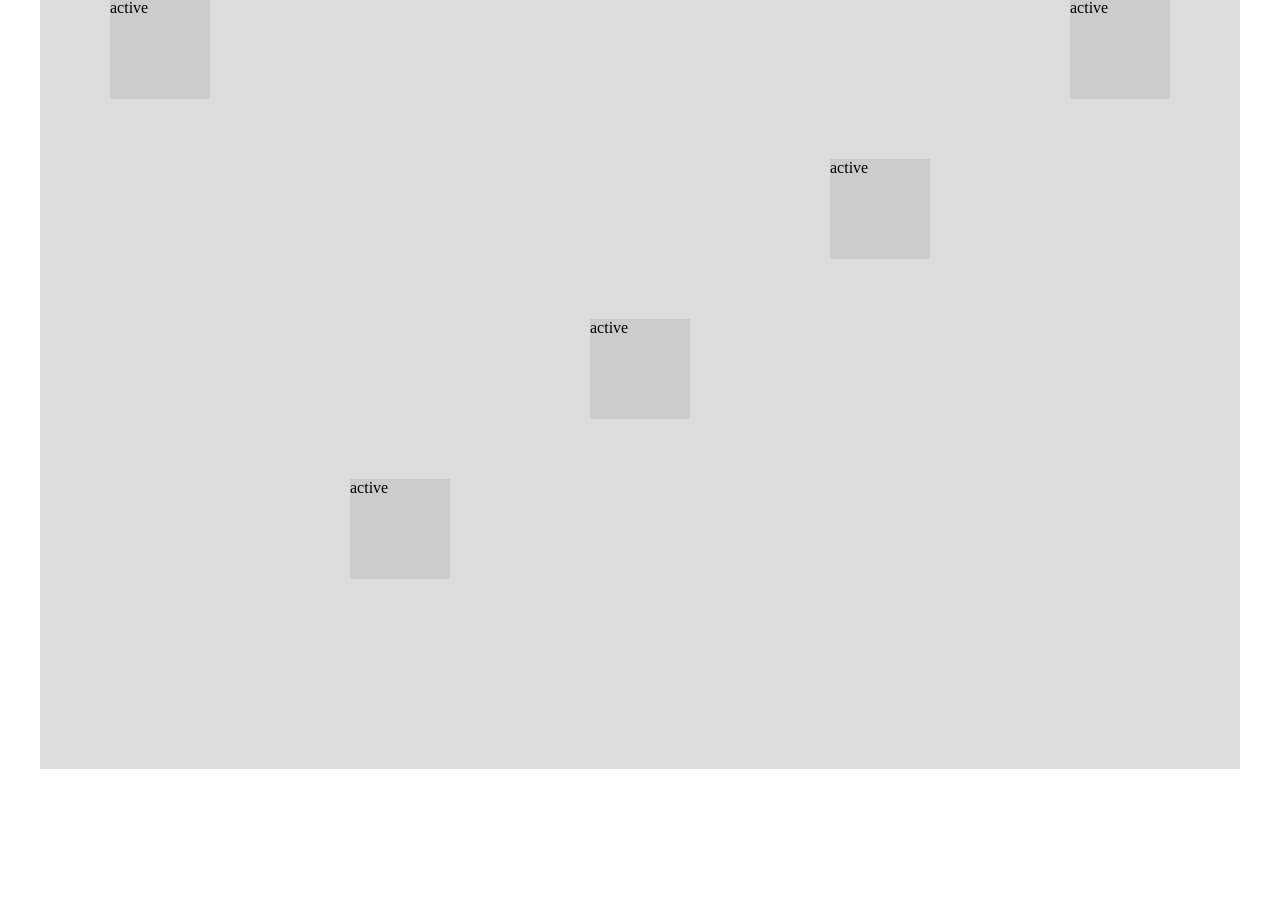
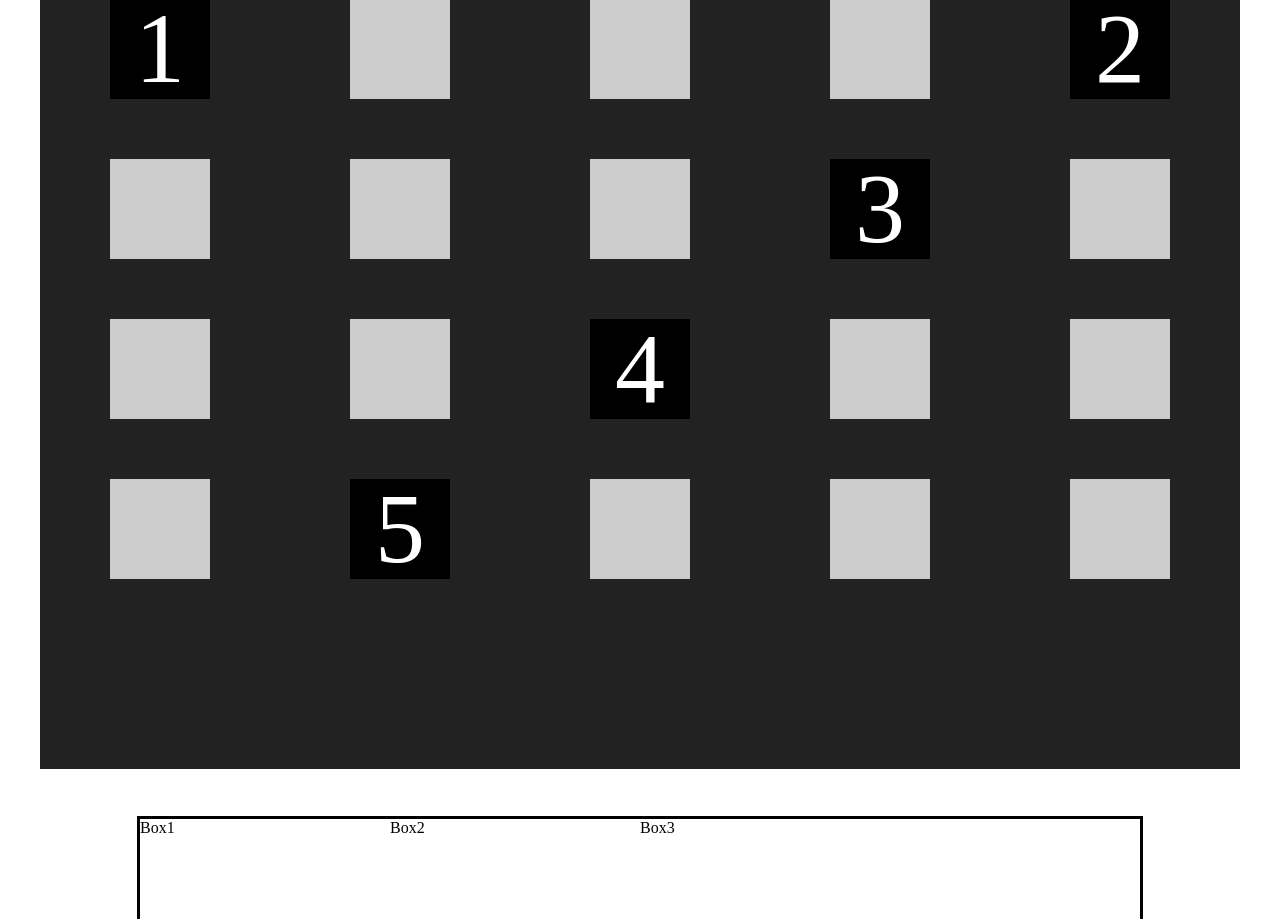
Before and after one commit to jusufjulma/chimpgame, a React (Create React App) app: page / in a window 1280 px wide. Shown: the part 111-1030 px from the top of the page. Before the commit the page ends 880 px from the top, so only its background shows below. Built offline with nearby package versions, Linux system fonts and the light colour scheme.

Commit message:
add numbers to cells, implement scss

```diff
--- a/src/App.js
+++ b/src/App.js
@@ -1,11 +1,13 @@
 import React from 'react';
 import {Gameboard} from './components/gameboard/gameboard.js';
+import {Options} from './components/options/options.js';
 
 function App() {
   return (
     <div>
       <h1>HAHAH </h1>
       <Gameboard />
+      <Options />
     </div>
   );
 }
--- a/src/components/cell/cell.js
+++ b/src/components/cell/cell.js
@@ -6,7 +6,7 @@ export class Cell extends React.Component{
         let active = this.props.active;
         return (
             <div className={`cell ${active}`}>
-                {active}
+                {this.props.number}
             </div>
         )
     }
--- a/src/components/gameboard/gameboard.js
+++ b/src/components/gameboard/gameboard.js
@@ -5,9 +5,11 @@ export class Gameboard extends React.Component{
     render() {
 
         let items = [];
+        let j = 1;
         for (let i = 0; i < 20; i++) {
-            if (i % 4 == 0) {
-                items.push(<Cell active={'active'} />)
+            if (i % 4 === 0) {
+                items.push(<Cell active={'active'} number={j}/>)
+                j++;
             } else {
                 items.push(<Cell />)
             }
--- /dev/null
+++ b/src/components/options/options.js
@@ -0,0 +1,14 @@
+import React from 'react';
+
+export class Options extends React.Component{
+    render() {
+
+        return (
+            <div className='options'>
+                <div className='options-grid_size'>Box1</div>
+                <div className='options-numbers_length'>Box2</div>
+                <div className='options-timing'>Box3</div>
+            </div>
+        )
+    }
+}
--- a/src/index.css
+++ /dev/null
@@ -1,24 +0,0 @@
-body {
-  margin: 0;
-}
-
-.gameboard {
-  background-color: #ddd;
-  display: grid;
-  grid-template-columns: 20% 20% 20% 20% 20%;
-  grid-template-rows: 20% 20% 20% 20% 20%;
-  height: 800px;
-  margin: auto;
-  width: 1200px;
-}
-
-.cell {
-  align-self: center;
-  display: grid;
-  justify-self: center;
-  width: 100px;
-  height: 100px;
-}
-.cell.active {
-  background-color: #ccc;
-}
--- a/src/index.js
+++ b/src/index.js
@@ -1,6 +1,6 @@
 import React from 'react';
 import ReactDOM from 'react-dom';
-import './index.css';
+import './index.scss';
 import App from './App';
 import * as serviceWorker from './serviceWorker';
 
--- /dev/null
+++ b/src/index.scss
@@ -0,0 +1,50 @@
+body {
+  margin: 0;
+}
+
+.gameboard {
+  background-color: #222;
+  display: grid;
+  grid-template-columns: 20% 20% 20% 20% 20%;
+  grid-template-rows: 20% 20% 20% 20% 20%;
+  height: 800px;
+  margin: auto;
+  width: 1200px;
+
+  .cell {
+    align-self: center;
+    background-color: #ccc;
+    display: grid;
+    justify-self: center;
+    width: 100px;
+    height: 100px;
+    text-align: center;
+    font-size: 100px;
+    line-height: 100px;
+
+    &.active {
+      background-color: #000;
+      color: #fff;
+    }
+  }
+}
+
+.options {
+  display: flex;
+  flex-direction: row;
+  margin: auto;
+  height: 100px;
+  margin-top: 50px;
+  width: 1000px;
+  outline: solid #000;
+
+  &-grid_size {
+    width: 25%;
+  }
+  &-numbers_length {
+    width: 25%;
+  }
+  &-timing {
+    width: 25%;
+  }
+}
```
Also changed, not shown: 1 other file (tests, documents, lock files or other folders).
